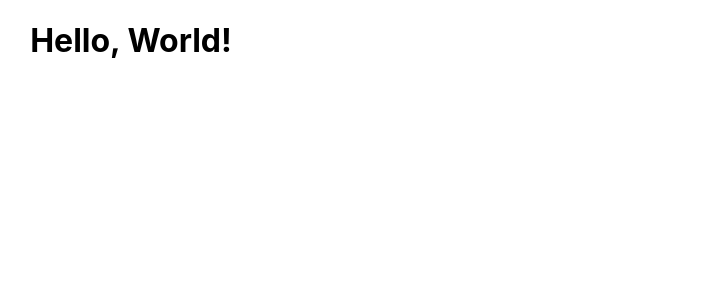
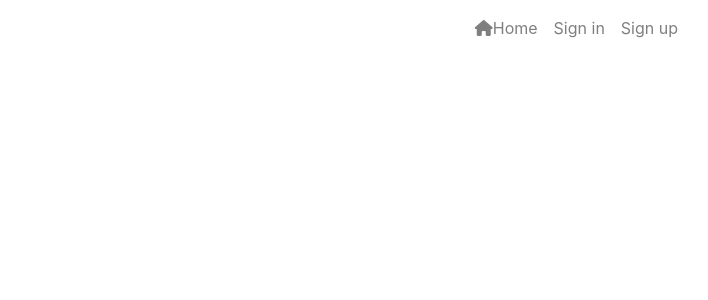
Before and after one commit to Tamirucode/react-todoitem, a React (Create React App) app: page / in a window 1280 px wide. Shown: the top 300 px of the page, without its empty margins (509-1217 px from the left). Built offline with nearby package versions, Linux system fonts and the light colour scheme.

Commit message:
added navbar component to the project

```diff
--- a/package.json
+++ b/package.json
@@ -6,7 +6,9 @@
     "@testing-library/jest-dom": "^5.17.0",
     "@testing-library/react": "^13.4.0",
     "@testing-library/user-event": "^13.5.0",
+    "bootstrap": "^4.6.0",
     "react": "^18.2.0",
+    "react-bootstrap": "^1.6.3",
     "react-dom": "^18.2.0",
     "react-scripts": "5.0.1",
     "web-vitals": "^2.1.4"
--- a/public/index.html
+++ b/public/index.html
@@ -14,8 +14,24 @@
       manifest.json provides metadata used when your web app is installed on a
       user's mobile device or desktop. See https://developers.google.com/web/fundamentals/web-app-manifest/
     -->
-    <link rel="manifest" href="%PUBLIC_URL%/manifest.json" />
-    <!--
+
+    <link
+    rel="stylesheet"
+    href="https://cdn.jsdelivr.net/npm/bootstrap@4.6.0/dist/css/bootstrap.min.css"
+    integrity="sha384-B0vP5xmATw1+K9KRQjQERJvTumQW0nPEzvF6L/Z6nronJ3oUOFUFpCjEUQouq2+l"
+    crossorigin="anonymous"
+    />
+    <script
+      src="https://kit.fontawesome.com/141969ba89.js"
+      crossorigin="anonymous"
+    ></script>
+
+    <link
+    rel="manifest"
+    href="%PUBLIC_URL%/manifest.json"
+    crossorigin="use-credentials"
+  />
+     <!--
       Notice the use of %PUBLIC_URL% in the tags above.
       It will be replaced with the URL of the `public` folder during the build.
       Only files inside the `public` folder can be referenced from the HTML.
--- a/src/App.js
+++ b/src/App.js
@@ -1,10 +1,11 @@
-
+import Button from 'react-bootstrap/Button';
+import NavBar from './components/NavBar';
 import './App.css';
 
 function App() {
   return (
     <div className="App">
-      <h1>Hello, World! </h1>
+      <NavBar/>
     </div>
   );
 }
--- /dev/null
+++ b/src/components/NavBar.js
@@ -0,0 +1,29 @@
+import React from "react";
+import { Navbar, Container, Nav } from "react-bootstrap";
+
+
+const NavBar = () => {
+  return (
+    <Navbar expand="md" fixed="top">
+      <Container>
+
+        <Navbar.Toggle aria-controls="basic-navbar-nav" />
+        <Navbar.Collapse id="basic-navbar-nav">
+          <Nav className="ml-auto text-left">
+            <Nav.Link>
+              <i className="fas fa-home"></i>Home
+            </Nav.Link>
+            <Nav.Link>
+              Sign in
+            </Nav.Link>
+            <Nav.Link>
+              Sign up
+            </Nav.Link>
+          </Nav>
+        </Navbar.Collapse>
+      </Container>
+    </Navbar>
+  );
+};
+
+export default NavBar;
```
Also changed, not shown: 1 other file (tests, documents, lock files or other folders).
